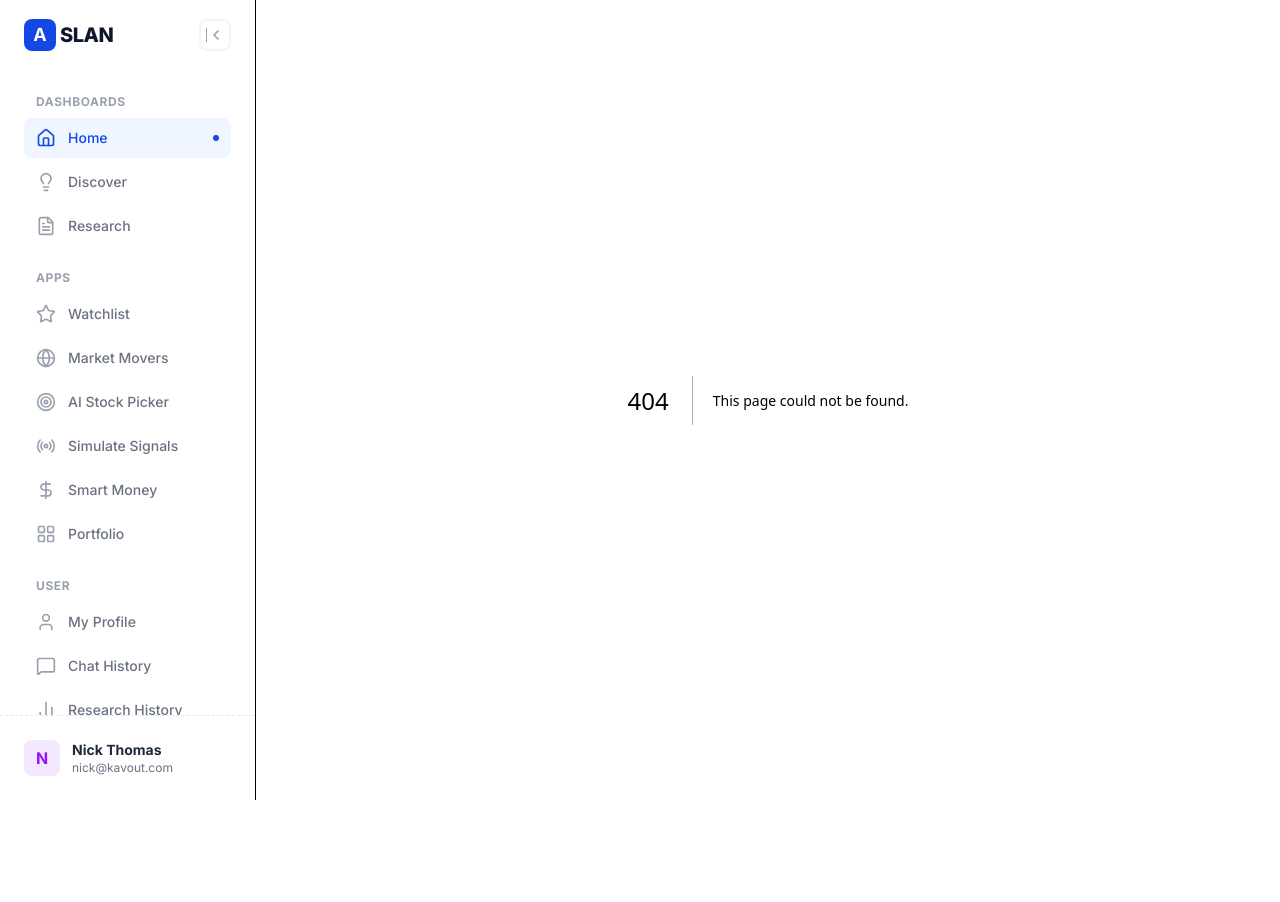
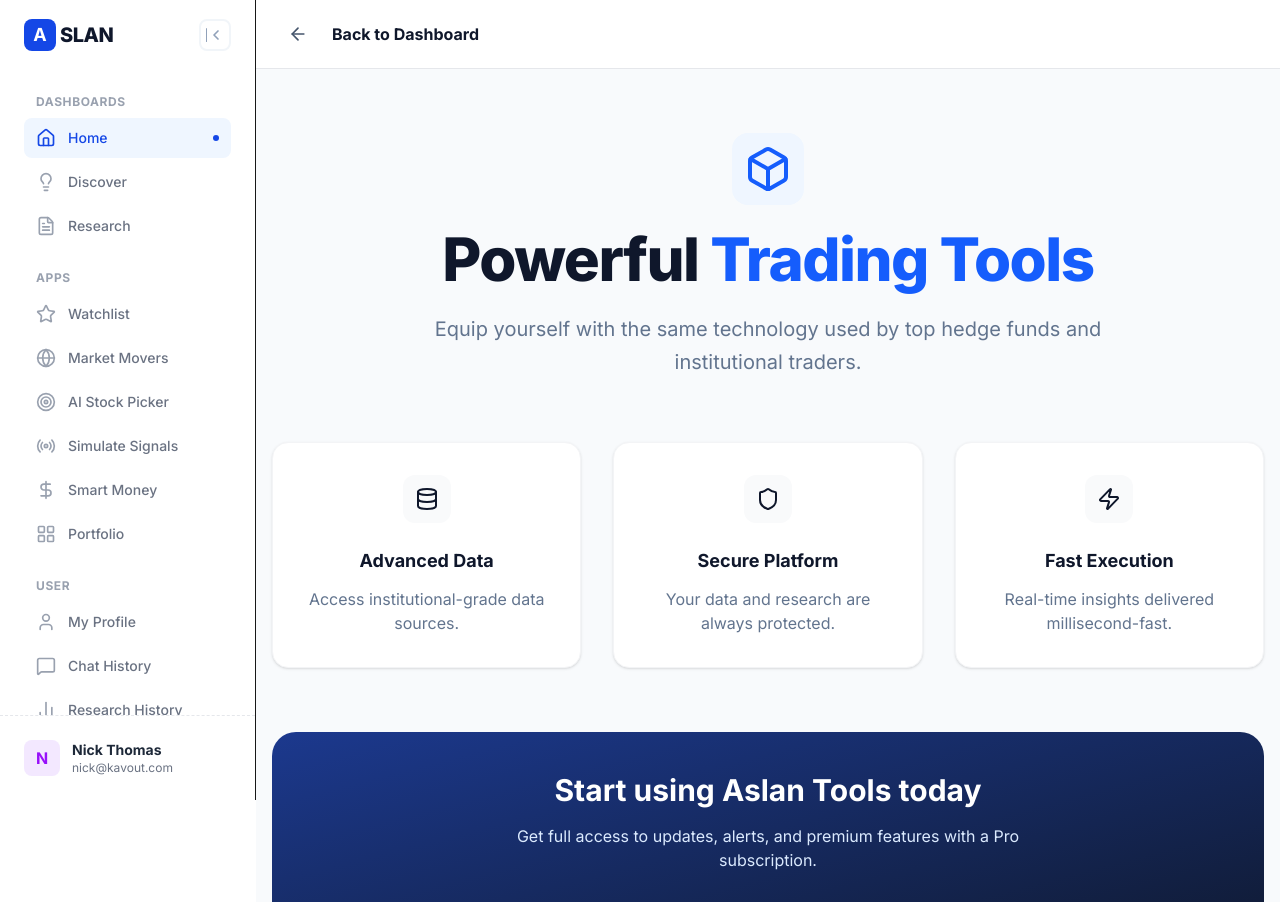
Before and after one commit to Paichanwut/aslan, a Next.js app: page /tools in a window 1280 px wide. Before the commit this address had no page. Shown: the top 902 px of the page. Before the commit the page ends 800 px from the top, so only its background shows below. Built offline with nearby package versions, Linux system fonts and the light colour scheme.

Commit message:
feat: implement dynamic tools page linked from landing section

```diff
--- /dev/null
+++ b/src/app/tools/page.tsx
@@ -0,0 +1,264 @@
+"use client";
+
+import Link from "next/link";
+import {
+  ArrowLeft,
+  Box,
+  Layers,
+  Edit,
+  Scan,
+  Database,
+  Search,
+  Zap,
+  Shield,
+  Target,
+  BarChart2,
+  Lock,
+  MessageSquare,
+  TrendingUp,
+  LineChart,
+  List,
+  LucideIcon,
+  CheckCircle2,
+} from "lucide-react";
+import { useSearchParams } from "next/navigation";
+import { Suspense } from "react";
+import { TOOLS_DATA } from "@/data/mockData";
+
+// define interface for content
+interface FeatureItem {
+  icon: LucideIcon;
+  title: string;
+  desc: string;
+}
+
+interface ToolContent {
+  title: string;
+  subtitle: string;
+  description: string;
+  features: FeatureItem[];
+}
+
+// Content map for dynamic tools
+const TOOL_CONTENT: Record<string, ToolContent> = {
+  smart_money: {
+    title: "Follow the Whales",
+    subtitle: "Tool: Smart Money Tracker",
+    description:
+      "Don't guess where the market is going. See exactly where insiders, politicians, and hedge funds are putting their money in real-time.",
+    features: [
+      {
+        icon: Target,
+        title: "Insider Trades",
+        desc: "Live feed of CEO and CFO purchases. When they buy with their own money, pay attention.",
+      },
+      {
+        icon: Database,
+        title: "Congressional Trading",
+        desc: "Track the best trader in the world: Nancy Pelosi. Copy trades from top politicians.",
+      },
+      {
+        icon: BarChart2,
+        title: "Hedge Fund Flows",
+        desc: "Analyze 13F filings instantly to see what the biggest funds are accumulating this quarter.",
+      },
+    ],
+  },
+  ai_agents: {
+    title: "Your Personal Analyst Team",
+    subtitle: "Tool: AI Research Agents",
+    description:
+      "Scale your research capable with a team of specialized AI agents. Assign them to deep-dive tickers, sectors, or macro events 24/7.",
+    features: [
+      {
+        icon: Search,
+        title: "Deep Dive Reports",
+        desc: "Generate comprehensive investment memos with one click, covering financials, risks, and catalysts.",
+      },
+      {
+        icon: Zap,
+        title: "Real-time Monitoring",
+        desc: "Agents stay active, alerting you only when their specific thesis criteria are met or broken.",
+      },
+      {
+        icon: Layers,
+        title: "Multi-Agent Synthesis",
+        desc: "Get a balanced view as different agents (fundamental, technical, macro) debate the investment case.",
+      },
+    ],
+  },
+  invest_gpt: {
+    title: "Instant Market Answers",
+    subtitle: "Tool: InvestGPT",
+    description:
+      "The smartest financial chatbot. Ask complex questions about stocks, crypto, or economics and get instant, data-backed answers with citations.",
+    features: [
+      {
+        icon: MessageSquare,
+        title: "Natural Conversation",
+        desc: "Ask follow-up questions and refine your analysis just like talking to a senior analyst.",
+      },
+      {
+        icon: LineChart,
+        title: "Chart Integration",
+        desc: "Ask for a chart and InvestGPT will render technical indicators and key levels instantly.",
+      },
+      {
+        icon: Lock,
+        title: "Private & Secure",
+        desc: "Your data and queries are private. Enterprise-grade security for your proprietary research.",
+      },
+    ],
+  },
+  stock_picker: {
+    title: "Data-Driven Winners",
+    subtitle: "Tool: AI Stock Picker",
+    description:
+      "Proprietary AI models scan thousands of assets daily to find the highest probability setups based on price action and fundamentals.",
+    features: [
+      {
+        icon: Scan,
+        title: "Daily Rankings",
+        desc: "Fresh list of top 10 bullish and bearish ideas generated before the market opens every day.",
+      },
+      {
+        icon: TrendingUp,
+        title: "Win-Rate Backtesting",
+        desc: "See exactly how specific strategies have performed historically before you risk capital.",
+      },
+      {
+        icon: List,
+        title: "Custom Screeners",
+        desc: "Build your own AI scanning logic without writing a single line of code.",
+      },
+    ],
+  },
+};
+
+const DEFAULT_FEATURES: FeatureItem[] = [
+  {
+    icon: Database,
+    title: "Advanced Data",
+    desc: "Access institutional-grade data sources.",
+  },
+  {
+    icon: Shield,
+    title: "Secure Platform",
+    desc: "Your data and research are always protected.",
+  },
+  {
+    icon: Zap,
+    title: "Fast Execution",
+    desc: "Real-time insights delivered millisecond-fast.",
+  },
+];
+
+function ToolsContent() {
+  const searchParams = useSearchParams();
+  const toolId = searchParams.get("tool");
+
+  // Find matching tool data for visual consistency (icon, colors)
+  const toolData = toolId ? TOOLS_DATA.find((t) => t.id === toolId) : null;
+  const content = toolId && TOOL_CONTENT[toolId] ? TOOL_CONTENT[toolId] : null;
+
+  const features = content ? content.features : DEFAULT_FEATURES;
+
+  // Use dynamic icon/color if available, otherwise default
+  const HeaderIcon = toolData ? toolData.icon : Box;
+  const iconColor = toolData ? toolData.iconColor : "text-blue-600";
+  const iconBg = toolData ? toolData.iconBg : "bg-blue-50";
+
+  return (
+    <div className="min-h-screen bg-slate-50 font-sans">
+      {/* Navigation Bar */}
+      <div className="bg-white border-b border-gray-200 px-6 py-4 sticky top-0 z-40 flex items-center justify-between">
+        <div className="flex items-center gap-4">
+          <Link
+            href="/"
+            className="p-2 rounded-full hover:bg-gray-100 text-slate-600 transition-colors"
+          >
+            <ArrowLeft className="w-5 h-5" />
+          </Link>
+          <span className="font-bold text-slate-900">Back to Dashboard</span>
+        </div>
+      </div>
+
+      <main className="max-w-5xl mx-auto px-4 py-16">
+        <div className="text-center mb-16">
+          <div
+            className={`inline-flex items-center justify-center p-3 rounded-2xl mb-6 ${iconBg}`}
+          >
+            <HeaderIcon className={`w-12 h-12 ${iconColor}`} />
+          </div>
+
+          {content ? (
+            <div className="animate-in fade-in slide-in-from-bottom-4 duration-500">
+              <span className="text-blue-600 font-bold tracking-wide uppercase text-sm mb-2 block">
+                {content.subtitle}
+              </span>
+              <h1 className="text-4xl md:text-6xl font-extrabold text-slate-900 mb-6 tracking-tight">
+                {content.title}
+              </h1>
+              <p className="text-xl text-slate-500 max-w-2xl mx-auto leading-relaxed">
+                {content.description}
+              </p>
+            </div>
+          ) : (
+            <>
+              <h1 className="text-4xl md:text-6xl font-extrabold text-slate-900 mb-6 tracking-tight">
+                Powerful <span className="text-blue-600">Trading Tools</span>
+              </h1>
+              <p className="text-xl text-slate-500 max-w-2xl mx-auto leading-relaxed">
+                Equip yourself with the same technology used by top hedge funds
+                and institutional traders.
+              </p>
+            </>
+          )}
+        </div>
+
+        <div className="grid md:grid-cols-3 gap-8 mb-16">
+          {features.map((feature, i) => (
+            <div
+              key={i}
+              className="bg-white p-8 rounded-2xl border border-gray-100 shadow-sm hover:shadow-md transition-shadow text-center animate-in fade-in slide-in-from-bottom-8 duration-700 fill-mode-backwards"
+              style={{ animationDelay: `${i * 100}ms` }}
+            >
+              <div className="w-12 h-12 bg-gray-50 rounded-xl flex items-center justify-center mx-auto mb-6 text-slate-900">
+                <feature.icon className="w-6 h-6" />
+              </div>
+              <h3 className="text-lg font-bold text-slate-900 mb-3">
+                {feature.title}
+              </h3>
+              <p className="text-slate-500">{feature.desc}</p>
+            </div>
+          ))}
+        </div>
+
+        <div className="bg-gradient-to-br from-blue-900 to-slate-900 rounded-3xl p-10 text-center text-white relative overflow-hidden">
+          <div className="relative z-10">
+            <h2 className="text-3xl font-bold mb-4">
+              Start using{" "}
+              {content ? content.subtitle.replace("Tool: ", "") : "Aslan Tools"}{" "}
+              today
+            </h2>
+            <p className="text-blue-100 mb-8 max-w-xl mx-auto">
+              Get full access to updates, alerts, and premium features with a
+              Pro subscription.
+            </p>
+            <button className="bg-white text-blue-900 px-8 py-3 rounded-full font-bold hover:bg-blue-50 transition-colors">
+              Upgrade to Pro
+            </button>
+          </div>
+        </div>
+      </main>
+    </div>
+  );
+}
+
+export default function ToolsPage() {
+  return (
+    <Suspense>
+      <ToolsContent />
+    </Suspense>
+  );
+}
--- a/src/components/landing/ToolsSection.tsx
+++ b/src/components/landing/ToolsSection.tsx
@@ -1,3 +1,4 @@
+import Link from "next/link";
 import { TOOLS_DATA } from "@/data/mockData";
 
 export function ToolsSection() {
@@ -50,12 +51,12 @@ export function ToolsSection() {
                     ))}
                   </ul>
                   <div className="mt-auto">
-                    <a
-                      href="#"
+                    <Link
+                      href={tool.href || "#"}
                       className="flex items-center gap-1 font-bold text-blue-600 hover:text-blue-700 text-sm"
                     >
                       {tool.linkText} <span className="text-base">→</span>
-                    </a>
+                    </Link>
                   </div>
                 </div>
               );
@@ -72,6 +73,7 @@ export function ToolsSection() {
                 features={tool.features}
                 linkText={tool.linkText}
                 linkColor={tool.linkColor}
+                href={tool.href}
               />
             );
           })}
@@ -90,6 +92,7 @@ function ToolCard({
   features,
   linkText,
   linkColor,
+  href,
 }: any) {
   return (
     <div className="bg-white rounded-2xl p-6 border border-transparent hover:border-blue-100 hover:shadow-xl transition-all duration-300 flex flex-col group h-full">
@@ -111,12 +114,12 @@ function ToolCard({
         ))}
       </ul>
       <div className="mt-auto">
-        <a
-          href="#"
+        <Link
+          href={href || "#"}
           className={`flex items-center gap-1 font-bold hover:opacity-80 transition-opacity ${linkColor} text-sm`}
         >
           {linkText} <span className="text-base">→</span>
-        </a>
+        </Link>
       </div>
     </div>
   );
--- a/src/data/mockData.ts
+++ b/src/data/mockData.ts
@@ -139,6 +139,7 @@ export const PAIN_POINTS = [
 // Tools Section Data
 export const TOOLS_DATA = [
   {
+    id: "smart_money",
     type: "card",
     icon: Box,
     iconColor: "text-red-500",
@@ -152,8 +153,10 @@ export const TOOLS_DATA = [
     ],
     linkText: "View smart money moves",
     linkColor: "text-blue-600",
+    href: "/tools?tool=smart_money",
   },
   {
+    id: "ai_agents",
     type: "card",
     icon: Layers,
     iconColor: "text-orange-500",
@@ -167,10 +170,11 @@ export const TOOLS_DATA = [
     ],
     linkText: "Start research",
     linkColor: "text-blue-600",
+    href: "/tools?tool=ai_agents",
   },
   {
+    id: "invest_gpt",
     type: "card",
-    // type: "highlight", // InvestGPT
     icon: Edit,
     iconColor: "text-blue-500",
     iconBg: "bg-blue-50",
@@ -182,9 +186,11 @@ export const TOOLS_DATA = [
       "Instant intelligence—just ask",
     ],
     linkText: "Start chatting",
-      linkColor: "text-blue-600",
+    linkColor: "text-blue-600",
+    href: "/tools?tool=invest_gpt",
   },
   {
+    id: "stock_picker",
     type: "card",
     icon: Scan,
     iconColor: "text-green-500",
@@ -198,6 +204,7 @@ export const TOOLS_DATA = [
     ],
     linkText: "Get today's picks",
     linkColor: "text-blue-600",
+    href: "/tools?tool=stock_picker",
   },
 ];
 
```
